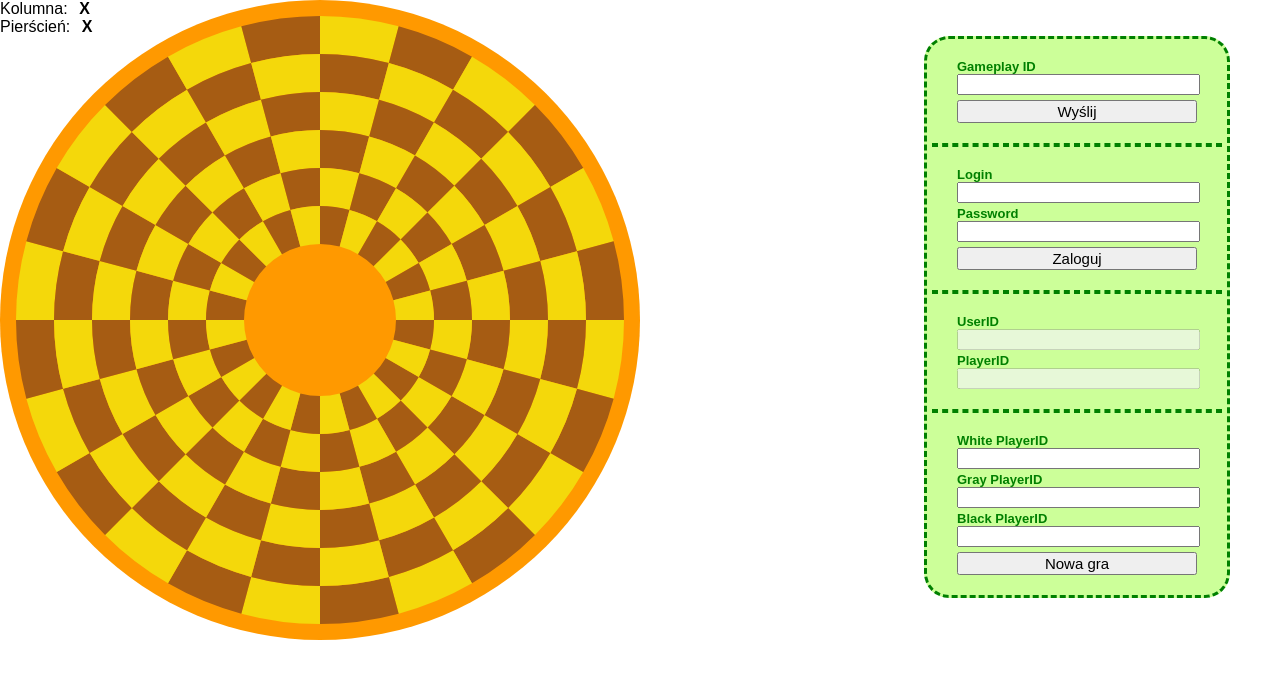
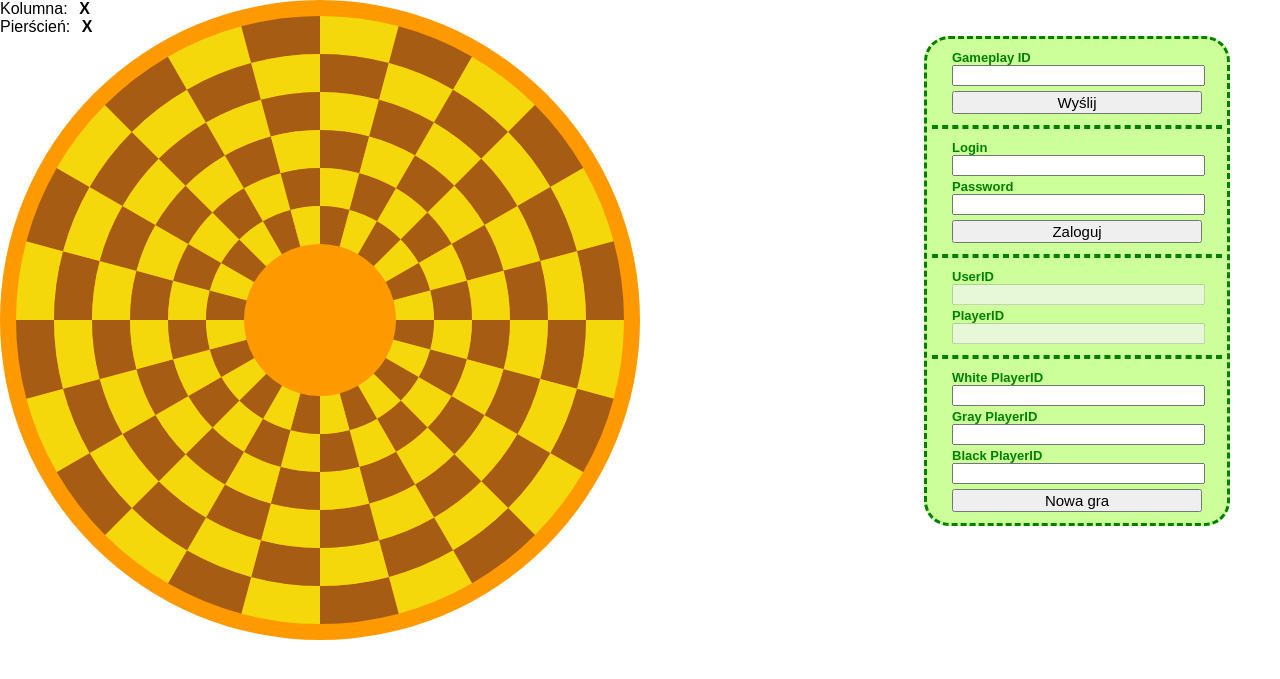
Before and after one commit to mkf/3manchess-web, a PHP site: page / in a window 1280 px wide. Shown: the top 679 px of the page. Run offline with PHP 8.4, Linux system fonts and the light colour scheme.

Commit message:
Added style::div.afterlist, reduced gameform margin, code whitespace indentation

```diff
--- a/css/style.css
+++ b/css/style.css
@@ -1,6 +1,6 @@
 body {
 	margin: 0;
-	 font-family: Arial, Helvetica, sans-serif;
+	font-family: Arial, Helvetica, sans-serif;
 }
 canvas {
 	position: absolute;
@@ -22,7 +22,11 @@ div.gameforms {
 	background-color: #ccff99;
 }
 .gameform {
-	margin: 20px 30px;
+	margin: 11px 25px;
+}
+div.afterlist {
+	overflow: y-scroll;
+	height: 150px;
 }
 .gameforms_button {
 	width: 100%;
@@ -39,7 +43,7 @@ div.gameforms {
 	font-weight: bold;
 	display: block;
 }
- .gameforms_label {
+.gameforms_label {
 	margin-top: 3px;
 	color: green;
 	font-size: 13px;
```
